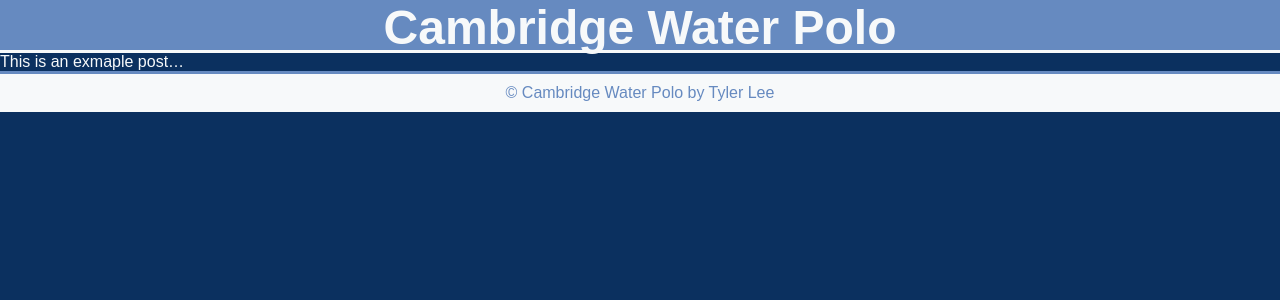
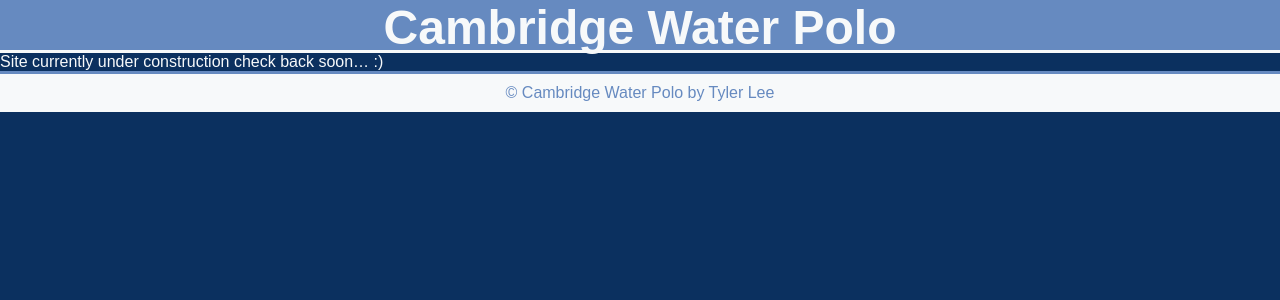
Before and after one commit to cambridge-water-polo/cambridge-water-polo.github.io, a Jekyll site: the page built from _posts/2018-03-16-example-post.md, in a window 1280 px wide. Shown: the top 300 px of the page. Built offline with Jekyll 4.4.1, drawn with Linux system fonts in a browser that asks for light colours.

Commit message:
update website

```diff
--- a/_config.yml
+++ b/_config.yml
@@ -4,9 +4,6 @@ description: Cambridge Water Polo Club
 author: Tyler Lee
 baseurl: ""
 url: ""
-
-# Social
-github: tlee753
 
 permalink: /:title
 include: ['_pages']
--- a/_posts/2018-03-16-example-post.md
+++ b/_posts/2018-03-16-example-post.md
@@ -1,9 +1,9 @@
 ---
 layout: post
-title: test
+title: First Post
 date: 2018-03-16 12:00
 category: Uncategorized
 author: Tyler Lee
 ---
 
-This is an exmaple post...
+Site currently under construction check back soon... :)
```
Also changed, not shown: 2 other files.
